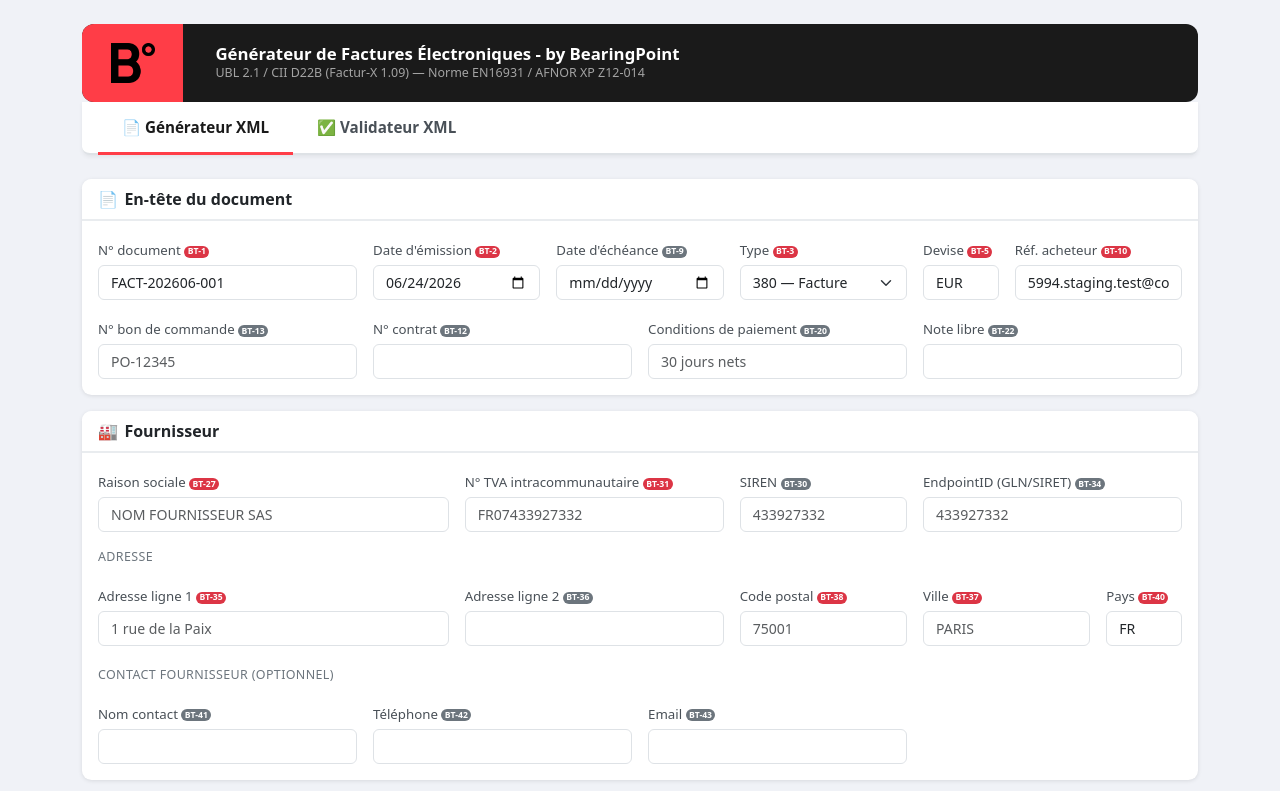
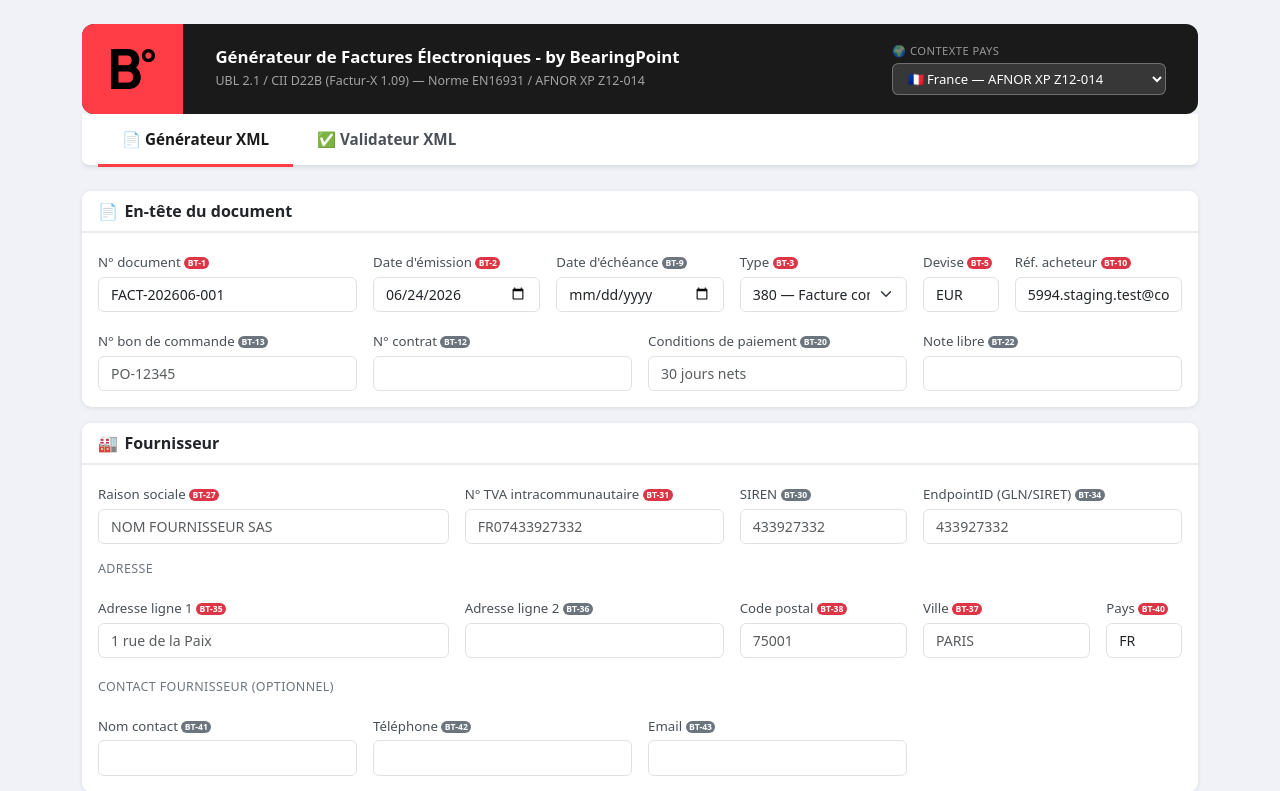
Before and after one commit to Amaldonado-bp/xml_generator, a Flask app: page / in a window 1280 px wide. Shown: the top 791 px of the page. Run offline with Flask 3, Linux system fonts and the light colour scheme; some libraries are stand-ins or nearby versions.

Commit message:
UI: types de factures, validation obligatoire, sélecteur pays
- Dropdown pays en en-tête (France active, 11 pays EU en placeholder)
- Select type de facture étendu : 12 types en 3 groupes (Factures/Avoirs/Autres)
- Validation JS avant export : 10 champs obligatoires avec surbrillance is-invalid
- Message d'erreur groupé par section (En-tête / Fournisseur / Lignes)
- onTypeChange() mis à jour pour tous les nouveaux codes (326, 386, 383, 384…)
- Profil MINIMUM/BASICWL : lignes non requises dans la validation

Co-Authored-By: Claude Sonnet 4.6 <noreply@anthropic.com>

```diff
--- a/templates/index.html
+++ b/templates/index.html
@@ -165,6 +165,24 @@
       font-size: 1rem; font-weight: 500; color: #15803d;
     }
     .spinner-border-sm { width: 1rem; height: 1rem; }
+
+    /* ── Country picker ── */
+    .country-select {
+      background: rgba(255,255,255,.13); color: #fff;
+      border: 1px solid rgba(255,255,255,.28); border-radius: .4rem;
+      padding: .3rem .65rem; font-size: .82rem; cursor: pointer; min-width: 220px;
+    }
+    .country-select:focus { outline: none; border-color: var(--bp-red); }
+    .country-select option { background: #1A1A1A; color: #fff; }
+    .country-select option:disabled { color: rgba(255,255,255,.35); }
+
+    /* ── Validation inline ── */
+    .form-control.is-invalid, .form-select.is-invalid {
+      border-color: #dc3545 !important;
+      background-image: none;
+    }
+    #alertMsg .alert ul { font-size: .85rem; }
+    .missing-badge { font-size: .62em; vertical-align: middle; margin-left: .3em; }
   </style>
 </head>
 <body>
@@ -176,14 +194,37 @@
     <div class="page-header-red">
       <img src="/static/BearingPoint_Symbol_Black_RGB.png" class="bp-symbol-img" alt="BearingPoint">
     </div>
-    <!-- Zone sombre : titre fixe -->
+    <!-- Zone sombre : titre + sélecteur pays -->
     <div class="page-header-dark">
+      <div style="display:flex;align-items:center;justify-content:space-between;width:100%;gap:1rem;flex-wrap:wrap">
+        <div>
           <h5 class="mb-0 fw-bold" style="color:#fff;font-size:1.05rem;">
             Générateur de Factures Électroniques - by BearingPoint
           </h5>
           <small style="color:rgba(255,255,255,.6);font-size:.78rem;">
             UBL 2.1 / CII D22B (Factur-X 1.09) — Norme EN16931 / AFNOR XP Z12-014
           </small>
+        </div>
+        <div style="flex-shrink:0">
+          <label style="color:rgba(255,255,255,.55);font-size:.7rem;display:block;margin-bottom:.2rem;letter-spacing:.04em;text-transform:uppercase">
+            🌍 Contexte pays
+          </label>
+          <select id="countryCtx" class="country-select" onchange="onCountryChange()">
+            <option value="FR" selected>🇫🇷 France — AFNOR XP Z12-014</option>
+            <option value="DE" disabled>🇩🇪 Allemagne — XRechnung (bientôt)</option>
+            <option value="IT" disabled>🇮🇹 Italie — SDI FatturaPA (bientôt)</option>
+            <option value="BE" disabled>🇧🇪 Belgique (bientôt)</option>
+            <option value="ES" disabled>🇪🇸 Espagne (bientôt)</option>
+            <option value="NL" disabled>🇳🇱 Pays-Bas (bientôt)</option>
+            <option value="LU" disabled>🇱🇺 Luxembourg (bientôt)</option>
+            <option value="AT" disabled>🇦🇹 Autriche (bientôt)</option>
+            <option value="PL" disabled>🇵🇱 Pologne (bientôt)</option>
+            <option value="SE" disabled>🇸🇪 Suède (bientôt)</option>
+            <option value="DK" disabled>🇩🇰 Danemark (bientôt)</option>
+            <option value="PT" disabled>🇵🇹 Portugal (bientôt)</option>
+          </select>
+        </div>
+      </div>
     </div>
   </div>
 
@@ -237,10 +278,24 @@
             <div class="col-md-2">
               <label class="form-label">Type <span class="badge bg-danger badge-req">BT-3</span></label>
               <select id="inv_type_code" class="form-select" onchange="onTypeChange()">
-                <option value="380">380 — Facture</option>
+                <optgroup label="Factures">
+                  <option value="380">380 — Facture commerciale</option>
+                  <option value="326">326 — Facture partielle</option>
+                  <option value="386">386 — Facture d'acompte</option>
+                  <option value="385">385 — Facture récapitulative</option>
+                  <option value="388">388 — Facture fiscale</option>
+                  <option value="389">389 — Autofacturation (self-billing)</option>
+                </optgroup>
+                <optgroup label="Avoirs">
                   <option value="381">381 — Avoir</option>
+                  <option value="261">261 — Avoir autofacturé</option>
+                  <option value="296">296 — Avoir d'écart de prix</option>
+                </optgroup>
+                <optgroup label="Autres">
+                  <option value="383">383 — Note de débit</option>
                   <option value="384">384 — Facture corrective</option>
-                <option value="389">389 — Note de débit</option>
+                  <option value="382">382 — Note de commission</option>
+                </optgroup>
               </select>
             </div>
             <div class="col-md-1">
@@ -693,23 +748,90 @@ window.addEventListener('load', () => {
 function today() { return new Date().toISOString().slice(0, 10); }
 
 // ── Type de document ─────────────────────────────────────────────────
+const _typePrefix = {
+  '380':'FACT','326':'FACT','386':'ACOMP','385':'FACT','388':'FACT',
+  '381':'AVOIR','261':'AVOIR','296':'AVOIR',
+  '383':'NOTE','384':'CORR','382':'COMM','389':'SELF',
+};
+const _avoirCodes = new Set(['381','261','296']);
+
 function onTypeChange() {
-  const code = document.getElementById('inv_type_code').value;
-  const labels = {
-    '380': ['🧾 Générateur de Factures Électroniques', false],
-    '381': ["↩️ Générateur d'Avoirs Électroniques",   true],
-    '384': ['✏️ Générateur de Factures Correctives',  false],
-    '389': ['📋 Générateur de Notes de Débit',        false],
-  };
-  const [text, isAvoir] = labels[code] || labels['380'];
-  // Titre fixe — on ne le change pas
-  document.getElementById('pageHeader').className  = 'page-header mb-0' + (isAvoir ? ' avoir' : '');
+  const code    = document.getElementById('inv_type_code').value;
+  const isAvoir = _avoirCodes.has(code);
+  document.getElementById('pageHeader').className = 'page-header mb-0' + (isAvoir ? ' avoir' : '');
   const idField = document.getElementById('inv_id');
-  const prefix  = { '380': 'FACT', '381': 'AVOIR', '384': 'FACT', '389': 'NOTE' };
+  const prefix  = _typePrefix[code] || 'FACT';
   const d = new Date();
   const yy = d.getFullYear(), mm = String(d.getMonth()+1).padStart(2,'0');
-  if (/^(FACT|AVOIR|NOTE)-\d{6}-\d+$/.test(idField.value))
-    idField.value = `${prefix[code]||'FACT'}-${yy}${mm}-001`;
+  if (/^(FACT|AVOIR|NOTE|CORR|COMM|SELF|ACOMP)-\d{6}-\d+$/.test(idField.value))
+    idField.value = `${prefix}-${yy}${mm}-001`;
+}
+
+// ── Sélecteur de pays ─────────────────────────────────────────────────
+function onCountryChange() {
+  // Placeholder — support multi-pays à venir
+  // Pour l'instant France uniquement ; les autres options sont disabled
+}
+
+// ── Validation des champs obligatoires ───────────────────────────────
+const _requiredDefs = [
+  { id:'inv_id',              label:'N° document',                 bt:'BT-1',  section:'En-tête' },
+  { id:'inv_issue_date',      label:'Date d\'émission',            bt:'BT-2',  section:'En-tête' },
+  { id:'inv_buyer_reference', label:'Référence acheteur',          bt:'BT-10', section:'En-tête' },
+  { id:'inv_currency',        label:'Code monnaie',                bt:'BT-5',  section:'En-tête' },
+  { id:'sup_name',            label:'Raison sociale fournisseur',  bt:'BT-27', section:'Fournisseur' },
+  { id:'sup_vat_id',          label:'N° TVA fournisseur',          bt:'BT-31', section:'Fournisseur' },
+  { id:'sup_street',          label:'Adresse fournisseur',         bt:'BT-35', section:'Fournisseur' },
+  { id:'sup_postal_zone',     label:'Code postal fournisseur',     bt:'BT-38', section:'Fournisseur' },
+  { id:'sup_city',            label:'Ville fournisseur',           bt:'BT-37', section:'Fournisseur' },
+  { id:'sup_country_code',    label:'Pays fournisseur (ISO 2)',    bt:'BT-40', section:'Fournisseur' },
+];
+
+function validateRequired() {
+  // Réinitialiser l'état visuel
+  _requiredDefs.forEach(def => {
+    const el = document.getElementById(def.id);
+    if (el) el.classList.remove('is-invalid');
+  });
+
+  const profile = document.getElementById('facturx_profile').value;
+  const noLines = ['MINIMUM','BASICWL'].includes(profile);
+  const missing = [];
+
+  for (const def of _requiredDefs) {
+    const el = document.getElementById(def.id);
+    if (!el) continue;
+    if (!el.value.trim()) {
+      el.classList.add('is-invalid');
+      missing.push(def);
+    }
+  }
+
+  if (!noLines && document.querySelectorAll('#lineItems tr').length === 0)
+    missing.push({ id:null, label:'Au moins une ligne de facture', bt:'BG-25', section:'Lignes' });
+
+  return missing;
+}
+
+function showValidationErrors(missing) {
+  const alert = document.getElementById('alertMsg');
+  const bySection = {};
+  for (const f of missing) {
+    if (!bySection[f.section]) bySection[f.section] = [];
+    bySection[f.section].push(
+      `${f.label} <span class="badge bg-danger missing-badge">${f.bt}</span>`
+    );
+  }
+  const rows = Object.entries(bySection).map(([sec, fields]) =>
+    `<li><span class="fw-semibold">${sec} :</span> ${fields.join(' · ')}</li>`
+  ).join('');
+  alert.innerHTML = `<div class="alert alert-danger mb-0">
+    <strong>⚠️ Champs obligatoires manquants — veuillez les compléter avant de générer :</strong>
+    <ul class="mb-0 mt-2 ps-3">${rows}</ul>
+  </div>`;
+  alert.style.display = '';
+  const firstInvalid = document.querySelector('.is-invalid');
+  if (firstInvalid) firstInvalid.scrollIntoView({ behavior:'smooth', block:'center' });
 }
 
 // ── Sections collapsibles ─────────────────────────────────────────────
@@ -968,12 +1090,8 @@ function collectData() {
 // ── Soumission formulaire ─────────────────────────────────────────────
 document.getElementById('invoiceForm').addEventListener('submit', async (e) => {
   e.preventDefault();
-  const form = e.target;
-  if (!form.checkValidity()) {
-    form.classList.add('was-validated');
-    form.querySelector(':invalid')?.scrollIntoView({ behavior: 'smooth', block: 'center' });
-    return;
-  }
+  const missing = validateRequired();
+  if (missing.length) { showValidationErrors(missing); return; }
   const btn   = document.getElementById('generateBtn');
   const alert = document.getElementById('alertMsg');
   alert.style.display = 'none';
@@ -1023,12 +1141,8 @@ function escHtml(s) {
 
 // ── Génération PDF Factur-X ───────────────────────────────────────────
 async function generatePdf() {
-  const form  = document.getElementById('invoiceForm');
-  if (!form.checkValidity()) {
-    form.classList.add('was-validated');
-    form.querySelector(':invalid')?.scrollIntoView({ behavior: 'smooth', block: 'center' });
-    return;
-  }
+  const missing = validateRequired();
+  if (missing.length) { showValidationErrors(missing); return; }
   const btn   = document.getElementById('pdfBtn');
   const alert = document.getElementById('alertMsg');
   alert.style.display = 'none';
```
Lines whose indentation alone changed are shown as unchanged.
